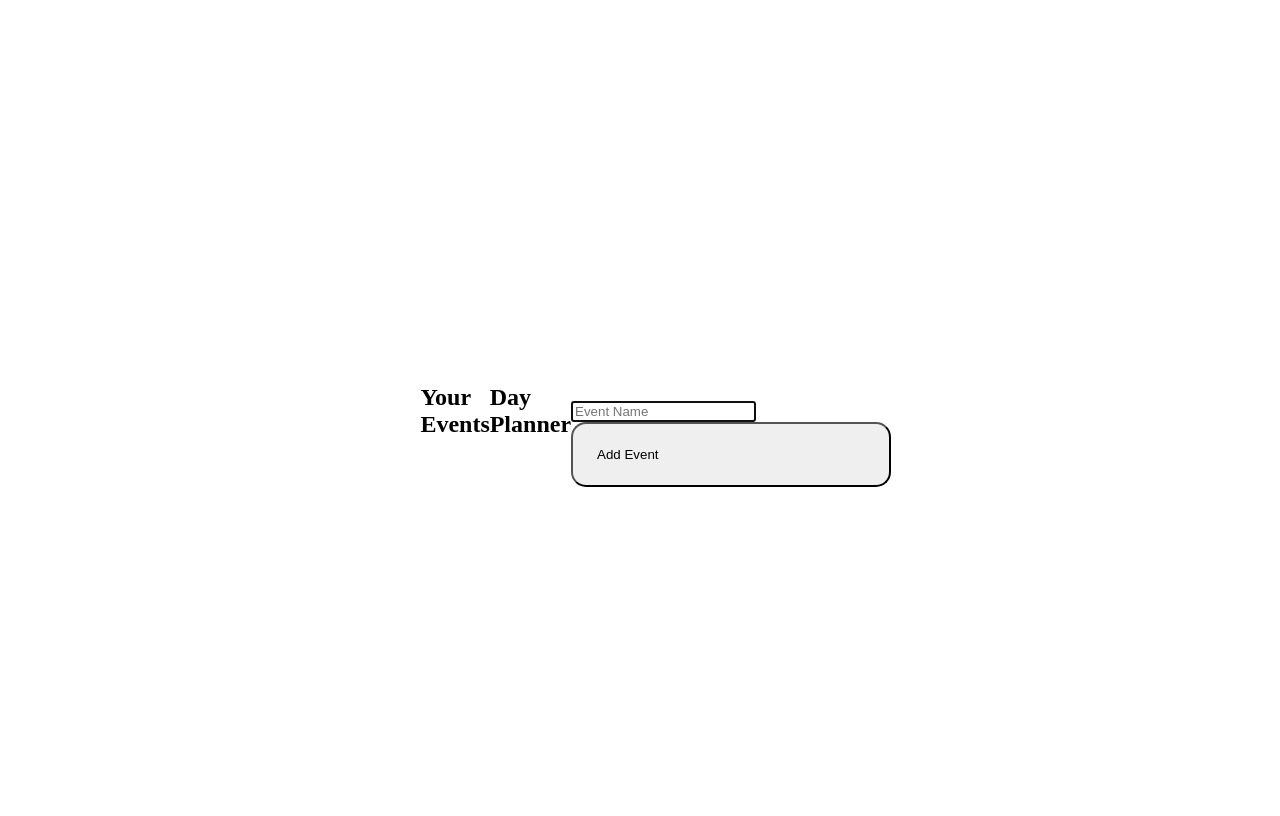
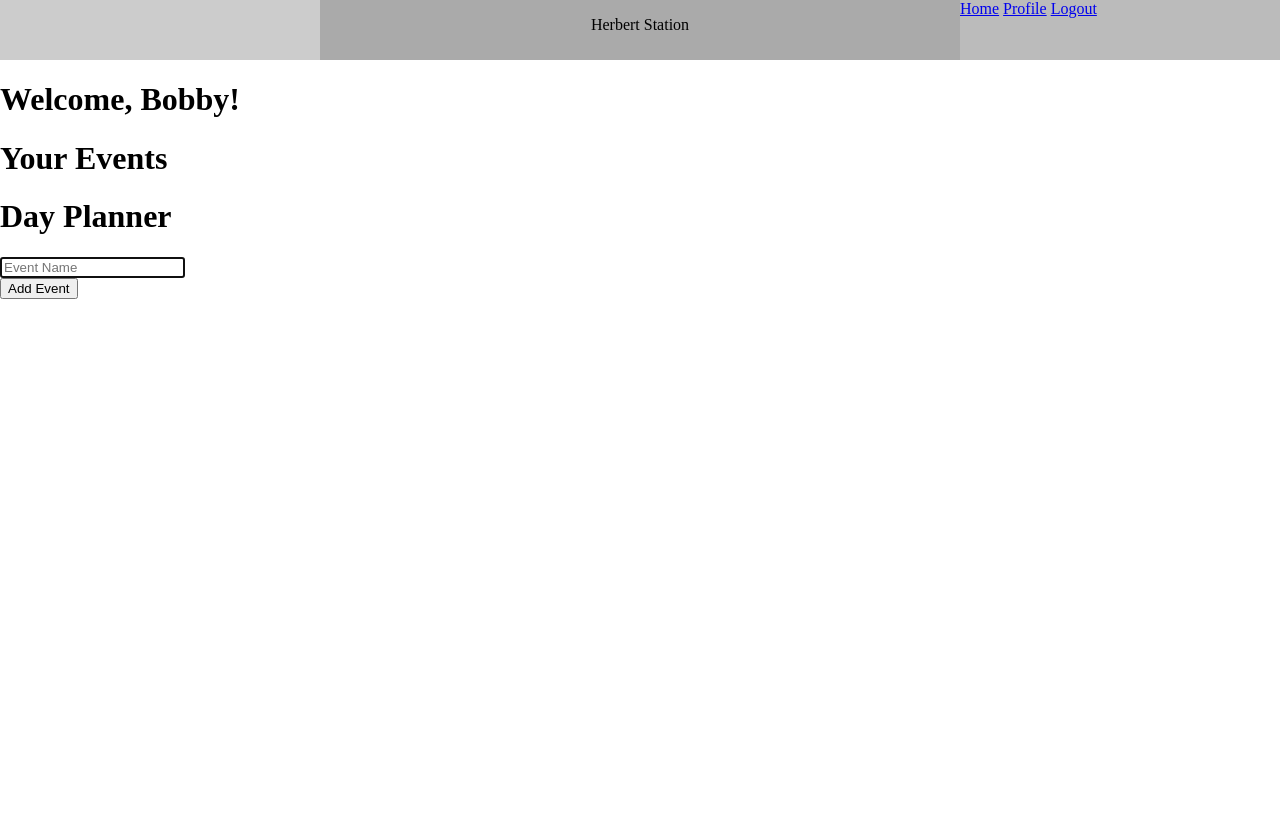
Before and after one commit to LaviIonas/Halberd, a Flask app: page /profile in a window 1280 px wide. After the commit the page ends 299 px from the top, so only its background shows below. Run offline with Flask 3, Linux system fonts and the light colour scheme; a user stored in the database is signed in.

Commit message:
css navbar

```diff
--- a/cdflaskapp/static/css/navbar.css
+++ b/cdflaskapp/static/css/navbar.css
@@ -1,156 +1,41 @@
-$darkbg: #1c1c1c;
-$btCinza: #222;
-$icons: #eeff00;
-$branco: #fff;
+body {
+  margin: 0;
+}
 
 * {
   box-sizing: border-box;
-  margin: 0;
-  padding: 0;
 }
 
-body {
-  background: $darkbg;
-  display: flex;
-  justify-content: center;
-  align-items: center;
-  height: 100vh;
-}
-.container {
-  width: 20%;
-  display: flex;
-  justify-content: left;
-  align-items: center;
-  position: relative;
+.navigation-bar {
+  width: 100%;
+  height: 60px;
+  background-color: grey;
 }
 
-#toggle {
-  -webkit-appearance: none;
+.column {
+  float: left;
+  height: 100%;
 }
 
-.button {
-  position: absolute;
-  z-index: 999;
-  width: 320px;
-  height: 65px;
-  background: $btCinza;
-  border-radius: 15px;
-  cursor: pointer;
-  display: flex;
-  justify-content: left;
-  align-items: center;
-  padding: 0 24px;
-  overflow: hidden;
-  transition: width 300ms linear;
-
-  &:before {
-    position: absolute;
-    content: "";
-    width: 20px;
-    height: 2px;
-    background: $icons;
-    transform: rotate(225deg);
-    transition: all 0.4s ease;
-  }
-  &:after {
-    position: absolute;
-    content: "";
-    width: 20px;
-    height: 2px;
-    background: $icons;
-    transform: rotate(135deg);
-    transition: all 0.4s ease;
-  }
+.logo {
+  width: 25%;
+  background-color: #ccc;
 }
 
-.nav {
-  opacity: 1;
-  transition: all 0.5s ease-in-out;
-  background: $btCinza;
-  width: 100%;
-  border-radius: 5px;
-  transform: translateX(10%);
-  padding: 10px;
-
-  ul {
-    margin: 0;
-    padding: 0;
-    display: flex;
-    flex-direction: row;
-  }
-  li {
-    opacity: 0;
-    list-style: none;
-    &:nth-child(1) {
-      transform-origin: bottom;
-      animation: itop 300ms 300ms linear forwards;
-    }
-    &:nth-child(2) {
-      transform-origin: bottom;
-      animation: itop 300ms 400ms linear forwards;
-    }
-    &:nth-child(3) {
-      transform-origin: bottom;
-      animation: itop 300ms 500ms linear forwards;
-    }
-    &:nth-child(4) {
-      transform-origin: bottom;
-      animation: itop 300ms 600ms linear forwards;
-    }
-  }
-  a {
-    transition: all 0.5s linear;
-    text-decoration: none;
-    color: #eeff00;
-    font-size: 20px;
-    width: 52px;
-    height: 52px;
-    display: flex;
-    align-items: center;
-    justify-content: center;
-    margin: 0 10px 0 0;
-    border-radius: 15px;
-
-    &:hover {
-      color: $branco;
-      background: $darkbg;
-      border-radius: 15px;
-    }
-  }
+.title{
+  margin: auto;
+  text-align: center;
+  width: 50%;
+  background-color: #aaa;
 }
 
-#toggle:checked ~ label .nav {
-  display: none;
-  opacity: 0;
-  transform: translateX(0);
+.menu {
+  width: 25%;
+  background-color: #bbb;
 }
 
-#toggle:checked ~ .button:before {
-  transform: rotate(90deg);
+.navigation-bar:after {
+  content: "";
+  display: table;
+  clear: both;
 }
-
-#toggle:checked ~ .button:after {
-  transform: rotate(0deg);
-}
-
-#toggle:checked ~ .button {
-  width: 70px;
-  transition: all 0.1s linear;
-}
-
-@media (max-width: 640px) {
-  .container {
-    width: 100%;
-  }
-}
-
-@keyframes itop {
-  0% {
-    opacity: 0;
-    transform: translateY(60px);
-  }
-  100% {
-    opacity: 1;
-    transform: translateY(0);
-  }
-}
--- a/cdflaskapp/templates/base.html
+++ b/cdflaskapp/templates/base.html
@@ -5,67 +5,43 @@
     <meta charset="utf-8">
     <meta http-equiv="X-UA-Compatible" content="IE=edge">
     <meta name="viewport" content="width=device-width, initial-scale=1">
-    <title>Flask Auth Example</title>
+    <title>Halberd</title>
     <link rel="stylesheet" href="{{ url_for('static', filename='css/navbar.css') }}" />
+    <link rel="stylesheet" href="{{ url_for('static', filename='css/index.css') }}" />
+    <link rel="stylesheet" href="{{ url_for('static', filename='css/profile.css') }}" />
+
+
 </head>
 
 <body>
 
+  <div class="navigation-bar">
+    <div class="column logo">
 
-
-    <section class="hero is-primary is-fullheight">
-      <div class="container">
-        <input type="checkbox" id="toggle" checked />
-        <label class="button" for="toggle">
-          <nav class="nav">
-            <ul>
-              <li><a href="#0"><i class="ri-mic-line"></i></a></li>
-              <li><a href="#0"><i class="ri-message-2-line"></i></a></li>
-              <li><a href="#0"><i class="ri-file-line"></i></a></li>
-              <li><a href="#0"><i class="ri-send-plane-2-line"></i></a></li>
-            </ul>
-          </nav>
-        </label>
     </div>
-        <!-- <div class="hero-head">
-            <nav class="navbar">
-                <div class="container">
-                    <div id="navbarMenuHeroA" class="navbar-menu">
-                        <div class="navbar-end">
-                            <a href="{{ url_for('main.index') }}" class="navbar-item">
-                                Home
-                            </a>
+    <div class="column title">
+      <p class="main-title">Herbert Station</p>
+    </div>
+    <div class="column menu">
+      <a href="{{ url_for('main.index') }}" class="navbar-item">Home</a>
       {% if current_user.is_authenticated %}
-                            <a href="{{ url_for('main.profile') }}" class="navbar-item">
-                                Profile
-                            </a>
+      <a href="{{ url_for('main.profile') }}" class="navbar-item">Profile</a>
       {% endif %}
       {% if not current_user.is_authenticated %}
-                            <a href="{{ url_for('auth.login') }}" class="navbar-item">
-                                Login
-                            </a>
-                            <a href="{{ url_for('auth.signup') }}" class="navbar-item">
-                                Sign Up
-                            </a>
+      <a href="{{ url_for('auth.login') }}" class="navbar-item">Login</a>
+      <a href="{{ url_for('auth.signup') }}" class="navbar-item">Sign Up</a>
       {% endif %}
       {% if current_user.is_authenticated %}
-                            <a href="{{ url_for('auth.logout') }}" class="navbar-item">
-                                Logout
-                            </a>
+      <a href="{{ url_for('auth.logout') }}" class="navbar-item">Logout</a>
       {% endif %}
     </div>
   </div>
-                </div>
-            </nav>
-        </div> -->
 
-        <div class="hero-body">
-            <div class="container has-text-centered">
+  <div class="">
     {% block content %}
     {% endblock %}
   </div>
-        </div>
-    </section>
+
 </body>
 
 </html>
--- a/cdflaskapp/templates/index.html
+++ b/cdflaskapp/templates/index.html
@@ -1,10 +1,10 @@
 {% extends "base.html" %}
 
 {% block content %}
-<h1 class="title">
-  Flask Login Example
-</h1>
+<h1>Home Page : Showcase / Documentation / Tutorial</h1>
+
 <h2 class="subtitle">
   Easy authentication and authorization in Flask.
 </h2>
+
 {% endblock %}
--- a/cdflaskapp/templates/profile.html
+++ b/cdflaskapp/templates/profile.html
@@ -2,9 +2,27 @@
 
 {% block content %}
 
-<!-- <h1 class="title">
-  Welcome, {{ user_name }}!
-</h1> -->
+<div class="welcome-container">
+  <h1 class="user-welcome">
+    Welcome, {{ user_name }}!
+  </h1>
+</div>
+
+<div class="profile-container">
+  <div class="task-container">
+
+  </div>
+
+  <div class="event-container">
+
+  </div>
+
+  <div class="day-planner">
+
+  </div>
+
+
+</div>
 
 <div class="events_container">
   <h1>Your Events</h1>
```
Also changed, not shown: cdflaskapp/static/css/index.css (deleted, +0 -24 lines), cdflaskapp/static/css/profile.css (added), cdflaskapp/static/img/halberd.svg (added). Lines whose indentation alone changed are shown as unchanged.
